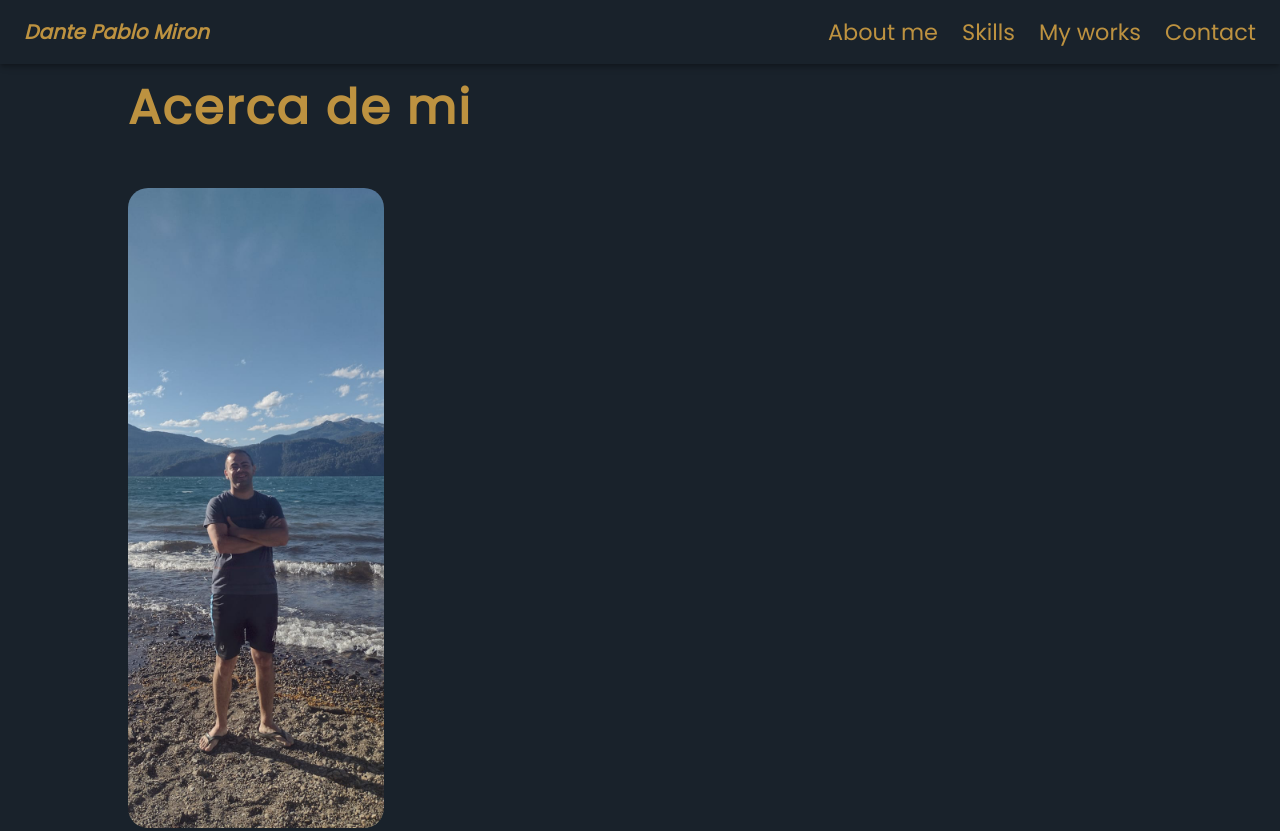
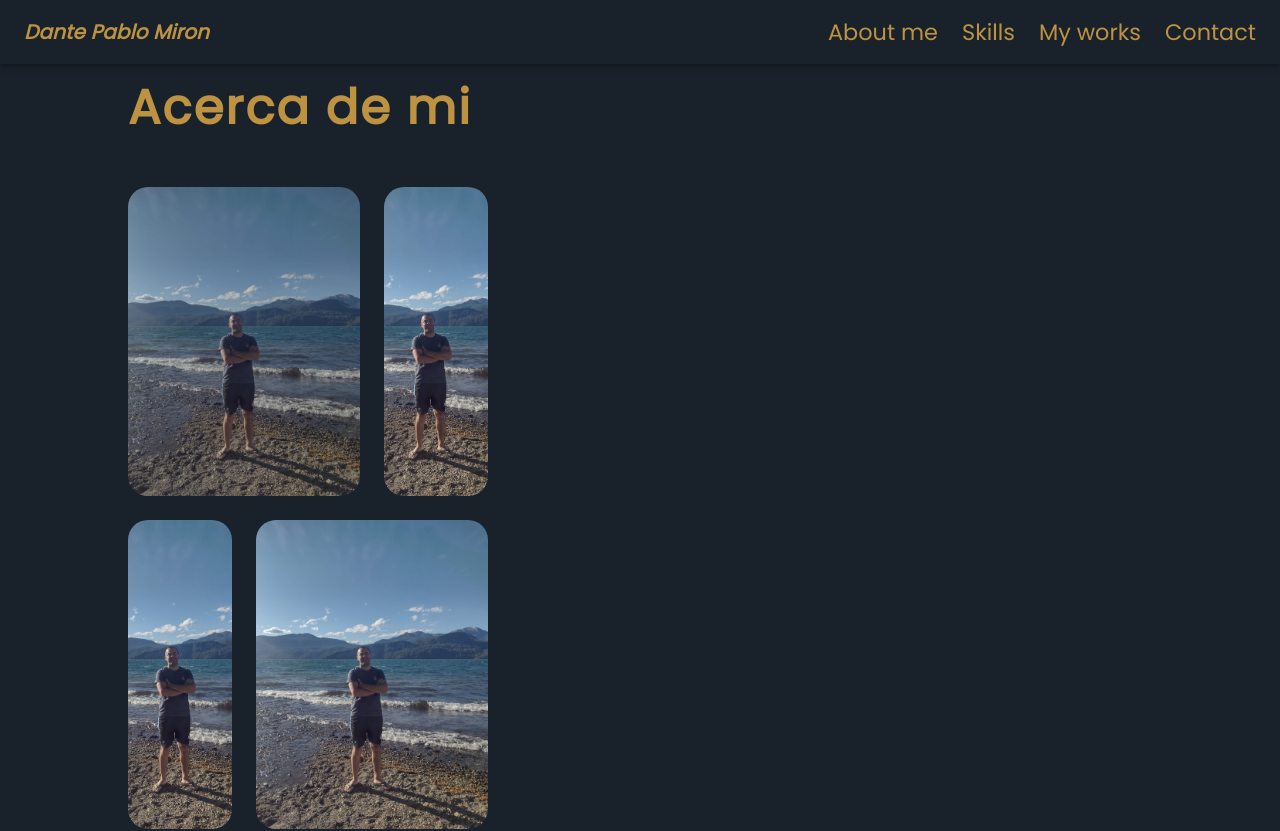
Before and after one commit to DanteMiron/portfolioDanteMiron, a React (Create React App) app: page / in a window 1280 px wide. Shown: the top 831 px of the page. Built offline with nearby package versions, Linux system fonts and the light colour scheme.

Commit message:
grid de imagenes

```diff
--- a/src/components/About.js
+++ b/src/components/About.js
@@ -1,4 +1,4 @@
-import { Box, Card, CardContent, CardMedia, Slide, Typography } from '@mui/material';
+import { Box, CardMedia, Grid, Slide, Typography } from '@mui/material';
 import React from 'react';
 import dante from '../images/danteEnElSur.jpg';
 import { useTheme } from '@mui/material/styles';
@@ -32,14 +32,29 @@ const About = ({title, id}) => {
              }>{title}</Typography>
             </Slide>
             <Slide direction="right" in="true" timeout={750}>
-                <CardMedia image={dante} title="picture" sx={{
-                    width: "20%",
-                    height: "80vh",
-                    borderRadius: "20px",
-                    position: "relative",
-                    left: "10%",
-                    top: "5%"
-                }}/>
+
+                <Grid container spacing={3} sx={
+                    {
+                        width: "30%",
+                        height: "80%",
+                        position: "relative",
+                        left: "10%",
+                        top: "5%"
+                    }
+                    }>
+                    <Grid item md={8}>
+                    <CardMedia image={dante} component="img" title="picture" sx={{borderRadius: "20px", height: "100%", opacity: "0.8", transition:"750ms", ":hover":{opacity:"1", padding:"2%"}}}/>
+                    </Grid>
+                    <Grid item md={4}>
+                    <CardMedia image={dante} component="img" title="picture" sx={{borderRadius: "20px", height: "100%"}}/>
+                    </Grid>
+                    <Grid item md={4}>
+                    <CardMedia image={dante} component="img" title="picture" sx={{borderRadius: "20px", height: "100%"}}/>
+                    </Grid>
+                    <Grid item md={8}>
+                    <CardMedia image={dante} component="img" title="picture" sx={{borderRadius: "20px", height: "100%"}}/>
+                    </Grid>
+                </Grid>
             </Slide>
         </Box>
     );
```
